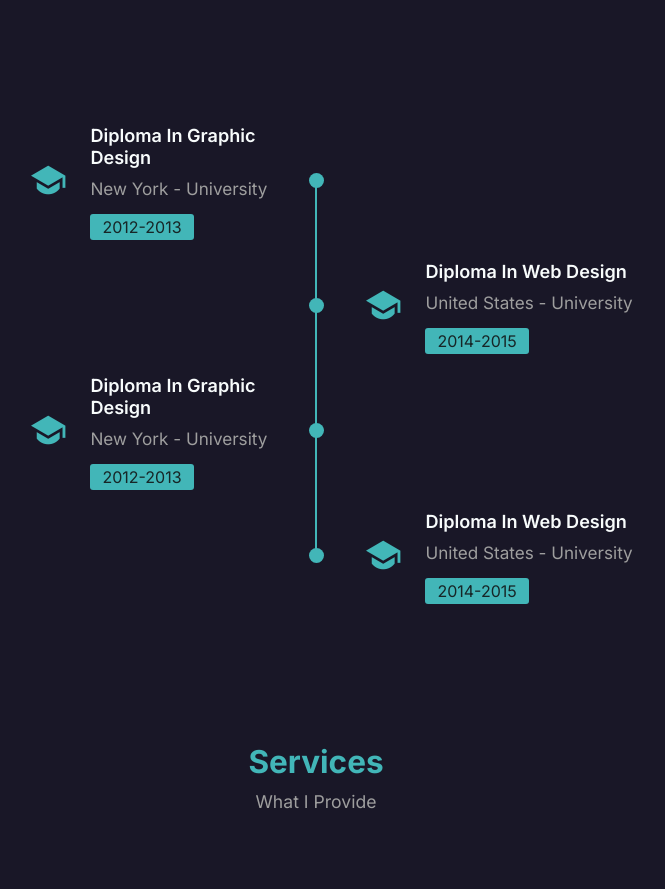
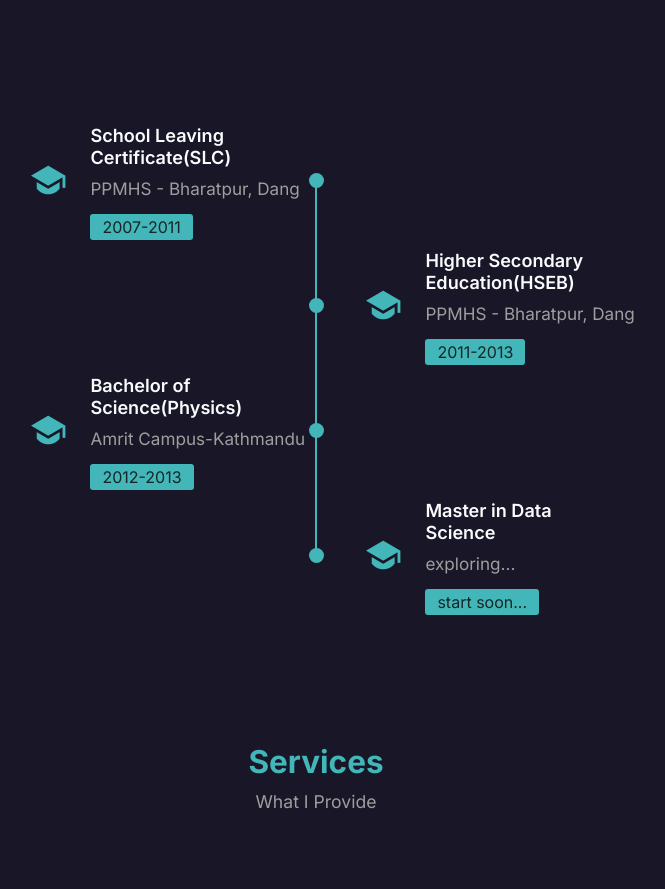
Before and after one commit to dilliram-code/Portfolio-V2, a plain HTML site: page index.html in a window 1280 px wide. Shown: the part 1860-2749 px from the top of the page, without its empty margins (324-989 px from the left). Drawn offline with nearby package versions, Linux system fonts and the light colour scheme; a web font is replaced by a local one.

Commit message:
replace the dummy text with actual for education

```diff
--- a/index.html
+++ b/index.html
@@ -251,9 +251,9 @@
                   <div class="info">
                     <i class="ri-graduation-cap-fill"></i>
                     <div>
-                      <h5>Diploma In Graphic Design</h5>
-                      <p>New York - University</p>
-                      <span>2012-2013</span>
+                      <h5>School Leaving Certificate(SLC)</h5>
+                      <p>PPMHS - Bharatpur, Dang</p>
+                      <span>2007-2011</span>
                     </div>
                   </div>
                 </div>
@@ -261,9 +261,9 @@
                   <div class="info">
                     <i class="ri-graduation-cap-fill"></i>
                     <div>
-                      <h5>Diploma In Web Design</h5>
-                      <p>United States - University</p>
-                      <span>2014-2015</span>
+                      <h5>Higher Secondary Education(HSEB)</h5>
+                      <p>PPMHS - Bharatpur, Dang</p>
+                      <span>2011-2013</span>
                     </div>
                   </div>
                 </div>
@@ -272,8 +272,8 @@
                   <div class="info">
                     <i class="ri-graduation-cap-fill"></i>
                     <div>
-                      <h5>Diploma In Graphic Design</h5>
-                      <p>New York - University</p>
+                      <h5>Bachelor of Science(Physics)</h5>
+                      <p>Amrit Campus-Kathmandu</p>
                       <span>2012-2013</span>
                     </div>
                   </div>
@@ -283,9 +283,9 @@
                   <div class="info">
                     <i class="ri-graduation-cap-fill"></i>
                     <div>
-                      <h5>Diploma In Web Design</h5>
-                      <p>United States - University</p>
-                      <span>2014-2015</span>
+                      <h5>Master in Data Science</h5>
+                      <p>exploring...</p>
+                      <span>start soon...</span>
                     </div>
                   </div>
                 </div>
```
